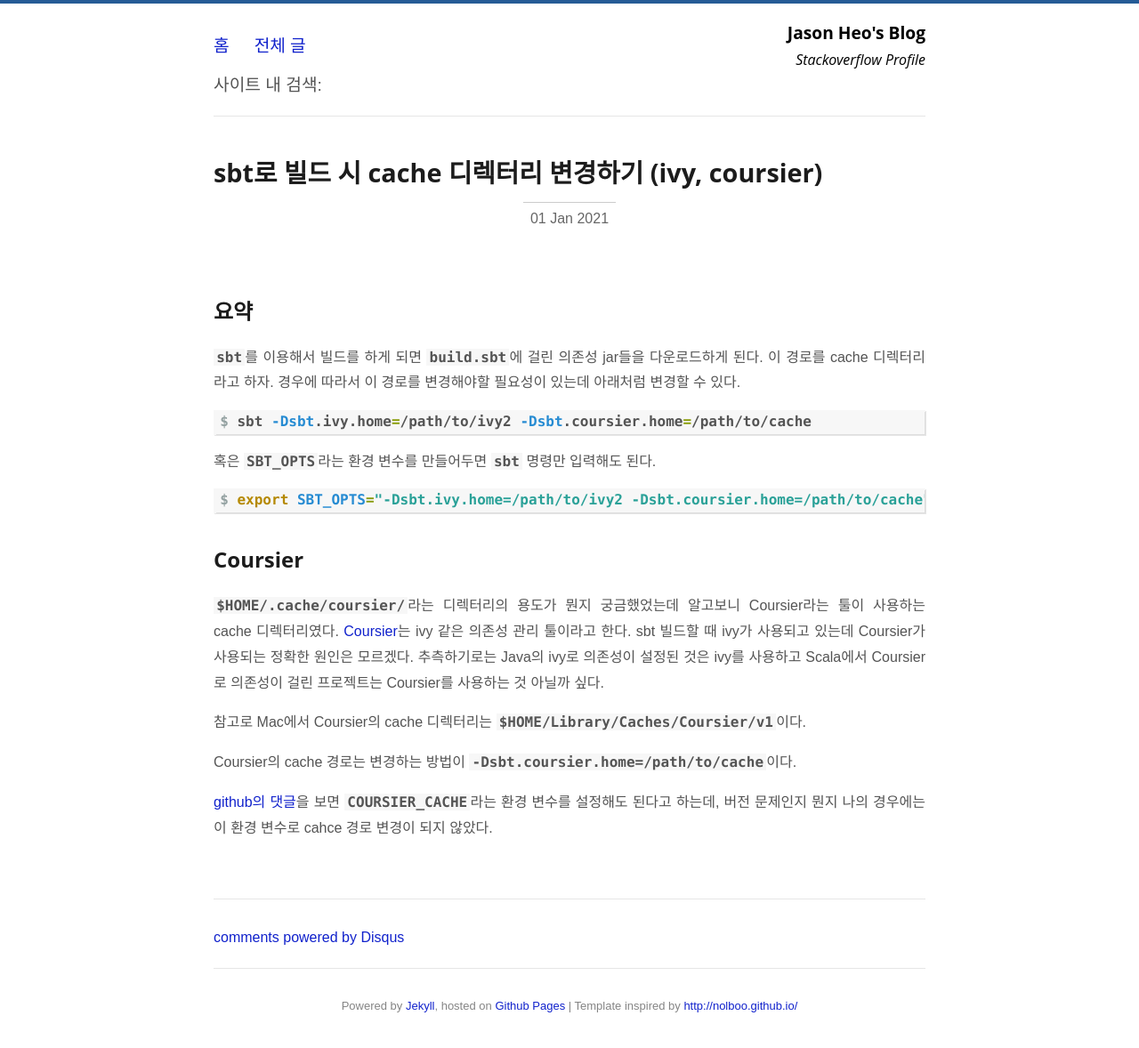
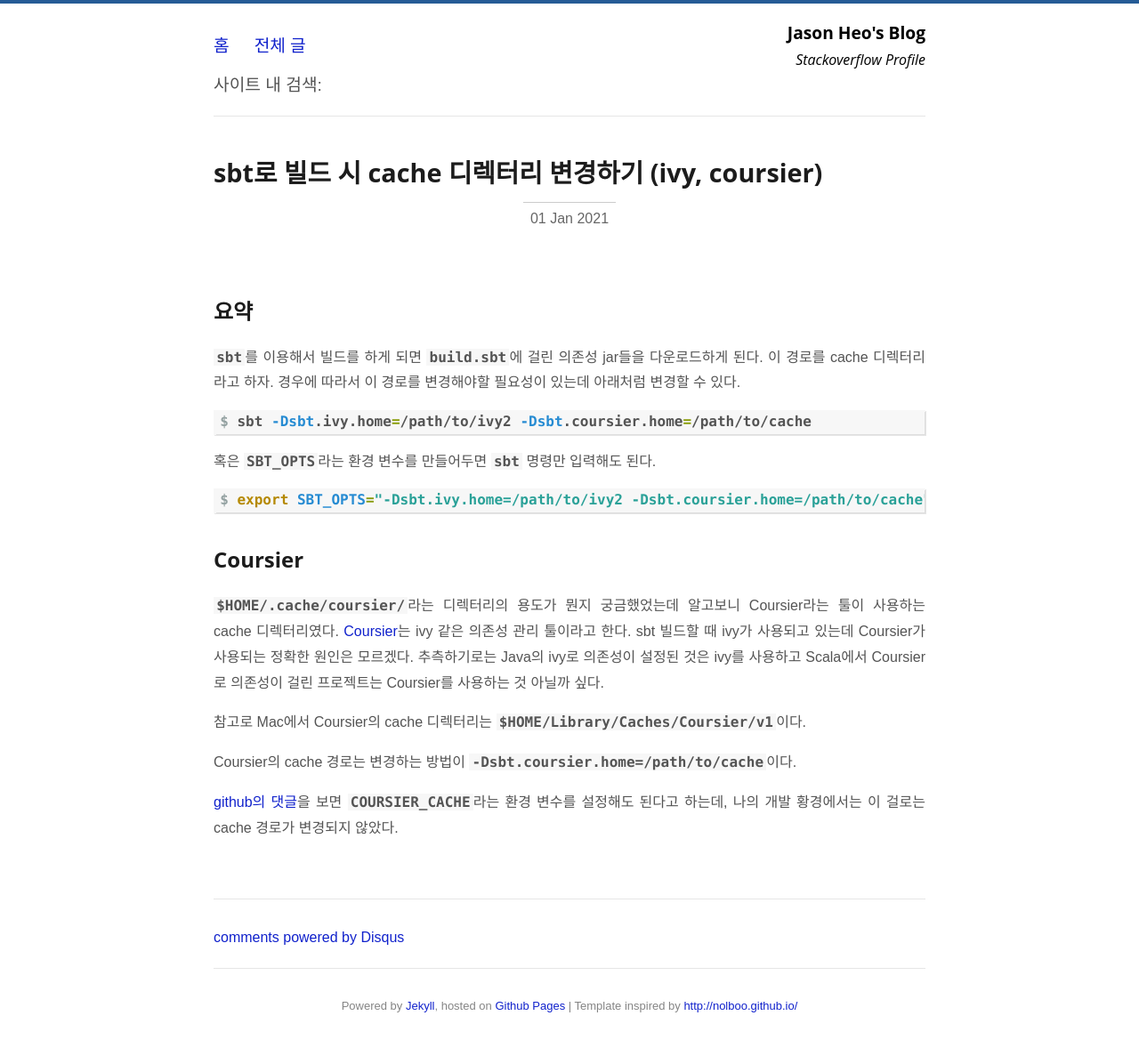
Before and after one commit to jason-heo/jason-heo.github.io, a Jekyll site: the page built from _posts/2021-01-01-sbt-change-cache-dir.md, in a window 1280 px wide. Shown: the whole page at 89% size. Built offline with Jekyll 4.4.1, drawn with Linux system fonts in a browser that asks for light colours; comment, search, counter and statistics services are not loaded.

Commit message:
오타 수정

```diff
--- a/_posts/2021-01-01-sbt-change-cache-dir.md
+++ b/_posts/2021-01-01-sbt-change-cache-dir.md
@@ -26,4 +26,4 @@ $ export SBT_OPTS="-Dsbt.ivy.home=/path/to/ivy2 -Dsbt.coursier.home=/path/to/cac
 
 Coursier의 cache 경로는 변경하는 방법이 `-Dsbt.coursier.home=/path/to/cache`이다.
 
-[github의 댓글](https://github.com/coursier/coursier/issues/783#issuecomment-537452742)을 보면 `COURSIER_CACHE`라는 환경 변수를 설정해도 된다고 하는데, 버전 문제인지 뭔지 나의 경우에는 이 환경 변수로 cahce 경로 변경이 되지 않았다.
+[github의 댓글](https://github.com/coursier/coursier/issues/783#issuecomment-537452742)을 보면 `COURSIER_CACHE`라는 환경 변수를 설정해도 된다고 하는데, 나의 개발 황경에서는 이 걸로는 cache 경로가 변경되지 않았다.
```
